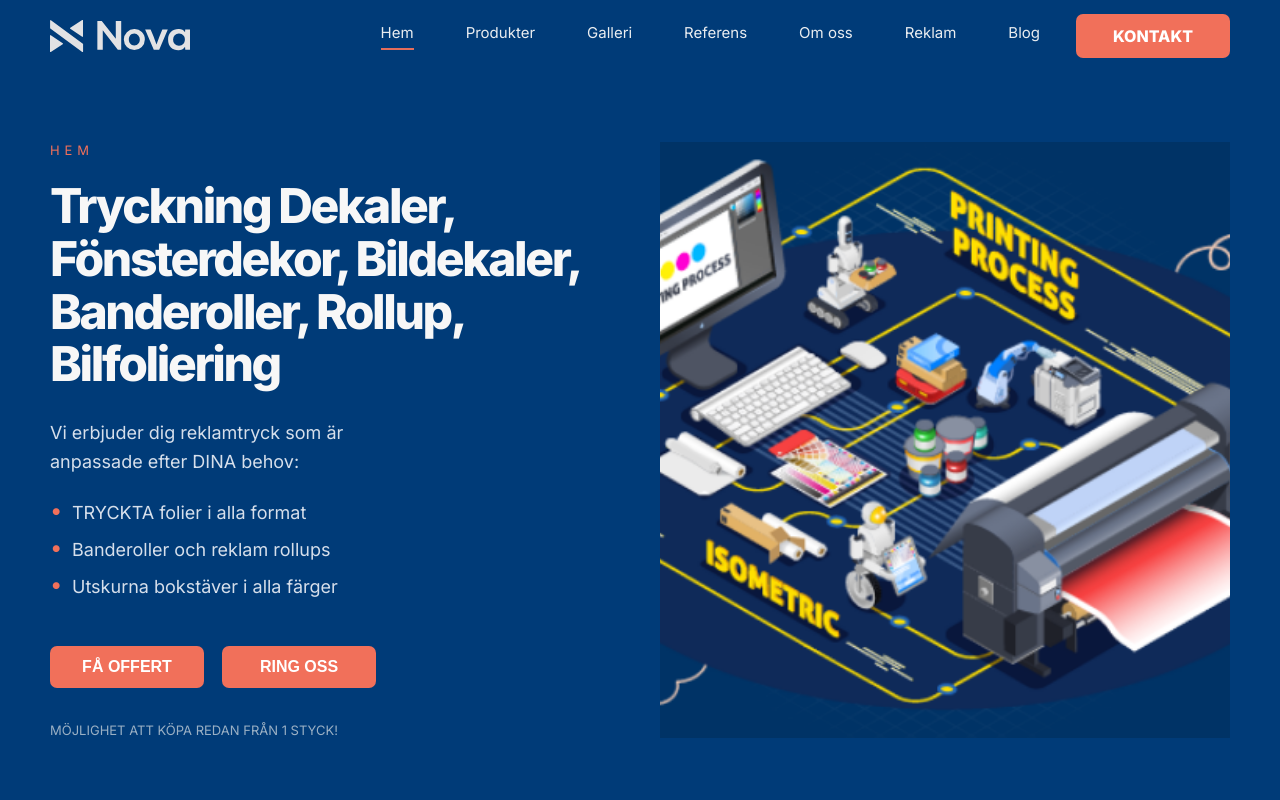
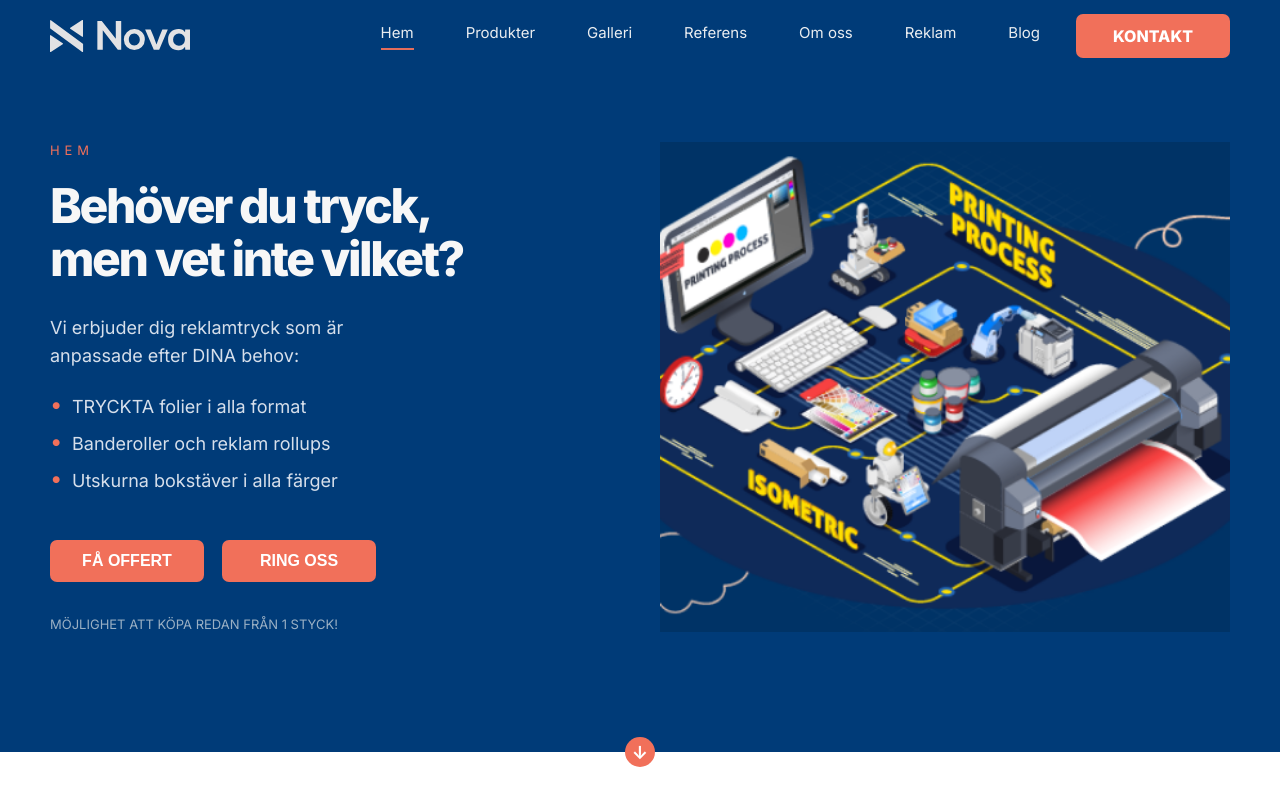
Before and after one commit to akhansson88/nova-react, a React (Vite) app: page / in a window 1280 px wide. Shown: the top 800 px of the page. Built offline with nearby package versions, Linux system fonts and the light colour scheme.

Commit message:
Update home hero headline

```diff
--- a/src/pages/Hem.jsx
+++ b/src/pages/Hem.jsx
@@ -41,10 +41,9 @@ function Hem() {
           <div>
             <div className="eyebrow">HEM</div>
             <h1 className="headline">
-              Tryckning Dekaler,<br />
-              Fönsterdekor, Bildekaler,<br />
-              Banderoller, Rollup,<br />
-              Bilfoliering
+              Behöver du tryck,
+              <br />
+              men vet inte vilket?
             </h1>
 
             <p className="hero-home-intro">
```
